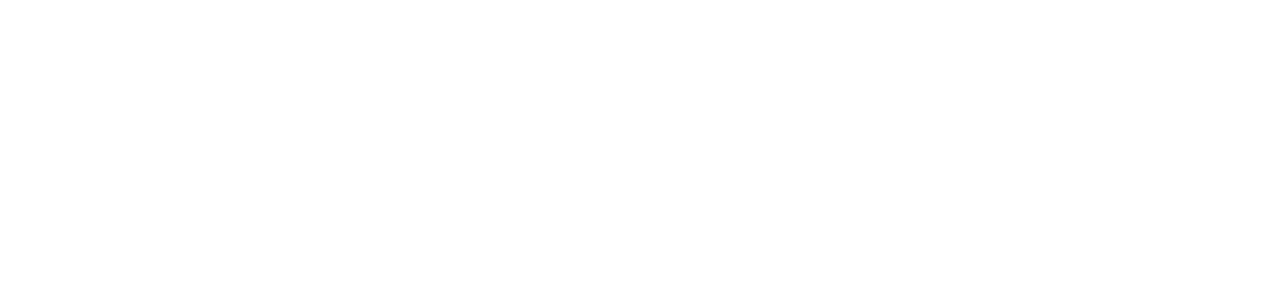
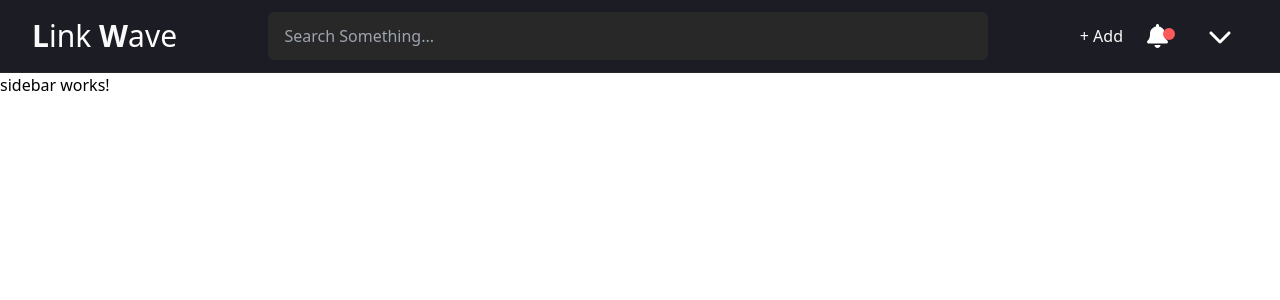
Before and after one commit to MedKtite/DataFlow-Manager, an Angular app: page /dashboard in a window 1280 px wide. Before the commit this address led to /. Shown: the top 300 px of the page. Built offline with nearby package versions, Linux system fonts and the light colour scheme.

Commit message:
✨🖥️ Edit dashboard layout with navbar and sidebar components

```diff
--- a/package.json
+++ b/package.json
@@ -18,7 +18,7 @@
     "@angular/platform-browser": "^19.0.0",
     "@angular/platform-browser-dynamic": "^19.0.0",
     "@angular/router": "^19.0.0",
-    "@fortawesome/angular-fontawesome": "^0.15.0",
+    "@fortawesome/angular-fontawesome": "^1.0.0",
     "@fortawesome/fontawesome-svg-core": "^6.7.1",
     "@fortawesome/free-solid-svg-icons": "^6.7.1",
     "rxjs": "~7.8.1",
--- a/src/app/app.config.ts
+++ b/src/app/app.config.ts
@@ -1,18 +1,15 @@
 import { ApplicationConfig, provideZoneChangeDetection } from '@angular/core';
 import { provideRouter } from '@angular/router';
+import { CommonModule } from '@angular/common';
+import { FaIconLibrary, FontAwesomeModule } from '@fortawesome/angular-fontawesome';
 import { routes } from './app.routes';
-import { FaIconLibrary, FontAwesomeModule } from '@fortawesome/angular-fontawesome';
-import { fas } from '@fortawesome/free-solid-svg-icons';
-import { CommonModule } from '@angular/common';
+
 
 export const appConfig: ApplicationConfig = {
   providers: [
     provideZoneChangeDetection({ eventCoalescing: true }),
     provideRouter(routes),
+    CommonModule,
     FontAwesomeModule,
-    CommonModule
   ]
 };
-
-const library = new FaIconLibrary();
-library.addIconPacks(fas);
--- a/src/app/pages/dashboard/campaigns/campaigns.component.ts
+++ b/src/app/pages/dashboard/campaigns/campaigns.component.ts
@@ -1,24 +1,15 @@
 import { Component } from '@angular/core';
-import { FaIconLibrary } from '@fortawesome/angular-fontawesome';
-import { faEdit, faTrash, faChevronDown, faChevronRight } from '@fortawesome/free-solid-svg-icons';
 import { CommonModule } from '@angular/common';
-
-
 
 @Component({
   selector: 'app-campaigns',
   templateUrl: './campaigns.component.html',
   styleUrls: ['./campaigns.component.scss'],
   standalone: true,
-  imports: [CommonModule]
-
+  imports: [CommonModule, ]
 })
 export class CampaignsComponent {
   isDropDownVisible = false;
-
-  constructor(library: FaIconLibrary) {
-    library.addIcons(faEdit, faTrash, faChevronDown, faChevronRight);
-  }
 
   toggleDropdown() {
     this.isDropDownVisible = !this.isDropDownVisible;
--- a/src/app/pages/dashboard/dashboard.component.html
+++ b/src/app/pages/dashboard/dashboard.component.html
@@ -1 +1,7 @@
-<p>dashboard works!</p>
+<app-navbar></app-navbar>
+<div class="flex">
+  <app-sidebar></app-sidebar>
+  <main class="flex-1 p-8">
+    <router-outlet></router-outlet>
+  </main>
+</div>
--- a/src/app/pages/dashboard/layout/navbar/navbar.component.html
+++ b/src/app/pages/dashboard/layout/navbar/navbar.component.html
@@ -1,21 +1,27 @@
+<div class="flex justify-between py-3 px-8 bg-primary-dark-slate border-b border-primary-lighter-gray">
+  <div id="logo" class="flex justify-center items-center">
+    <h1 class="font-sans text-3xl font-medium text-white">
+      <span class="font-semibold text-3xl text-primary-off-white">L</span>ink
+      <span class="font-semibold text-3xl text-primary-off-white">W</span>ave
+    </h1>
+  </div>
 
-    <div className=' flex justify-between py-3 px-8 bg-primary-dark-slate border-b border-primary-lighter-gray'>
-        <div id='logo' className='flex justify-center items-center'>
-            <h1 className='font-sans text-3xl font-medium text-white'><span className='font-semibold text-3xl text-primary-off-white'>L</span>ink<span className='font-semibold text-3xl text-primary-off-white'>W</span>ave</h1>
-        </div>
+  <div>
+    <input
+      class="w-full hidden 2xl:w-[920px] xl:w-[720px] lg:w-[520px] md:w-[320px] sm:block text-primary-light-gray border-none pl-4 py-3 rounded-md bg-primary-lighter-gray focus:outline-none focus:ring-1 focus:ring-secondary-purple focus:border-transparent"
+      type="text"
+      placeholder="Search Something..."
+    />
+  </div>
 
-        <div>
-            <input className='w-full hidden 2xl:w-[920px] xl:w-[720px] lg:w-[520px] md:w-[320px] sm:block text-primary-light-gray border-none pl-4 py-3 rounded-md bg-primary-lighter-gray focus:outline-none focus:ring-1 focus:ring-secondary-purple focus:border-transparent'
-                    type='text'
-                    placeholder='Search Something...'/>
-        </div>
-
-        <div className='flex justify-end  gap-6 items-center'>
-            <h1 className='text-primary-off-white font-sans font-normal'><span className='font-medium'>+ </span>Add</h1>
-            <div>
-
-                <div className="-mt-6 ml-4 absolute w-3 h-3 bg-secondary-danger rounded-xl"></div>
-            </div>
-        </div>
-
+  <div class="flex justify-end gap-6 items-center">
+    <h1 class="text-primary-off-white font-sans font-normal">
+      <span class="font-medium">+ </span>Add
+    </h1>
+    <div>
+      <fa-icon [icon]="['fas', 'bell']" class="text-white text-2xl mr-4"></fa-icon>
+      <div class="-mt-6 ml-4 absolute w-3 h-3 bg-secondary-danger rounded-xl"></div>
     </div>
+    <fa-icon [icon]="['fas', 'chevron-down']" class="text-white text-2xl mr-4"></fa-icon>
+  </div>
+</div>
--- a/src/app/pages/dashboard/layout/navbar/navbar.component.ts
+++ b/src/app/pages/dashboard/layout/navbar/navbar.component.ts
@@ -1,13 +1,18 @@
 import { Component } from '@angular/core';
 import { CommonModule } from '@angular/common';
+import { faBell, faUser, faCog, faChevronDown } from '@fortawesome/free-solid-svg-icons';
+import { FontAwesomeModule, FaIconLibrary } from '@fortawesome/angular-fontawesome';
+
 
 @Component({
   selector: 'app-navbar',
-  imports: [],
   templateUrl: './navbar.component.html',
   standalone: true,
-
+  imports: [CommonModule, FontAwesomeModule ]
 })
 export class NavbarComponent {
+  constructor(library: FaIconLibrary) {
+    library.addIcons(faUser, faCog, faBell, faChevronDown);
 
+  }
 }
```
Also changed, not shown: src/app/app.routes.ts (+9 -1 lines), src/app/pages/dashboard/dashboard.component.ts (+6 -1 lines), angular.json (indentation only), 1 other file (tests, documents, lock files or other folders).
